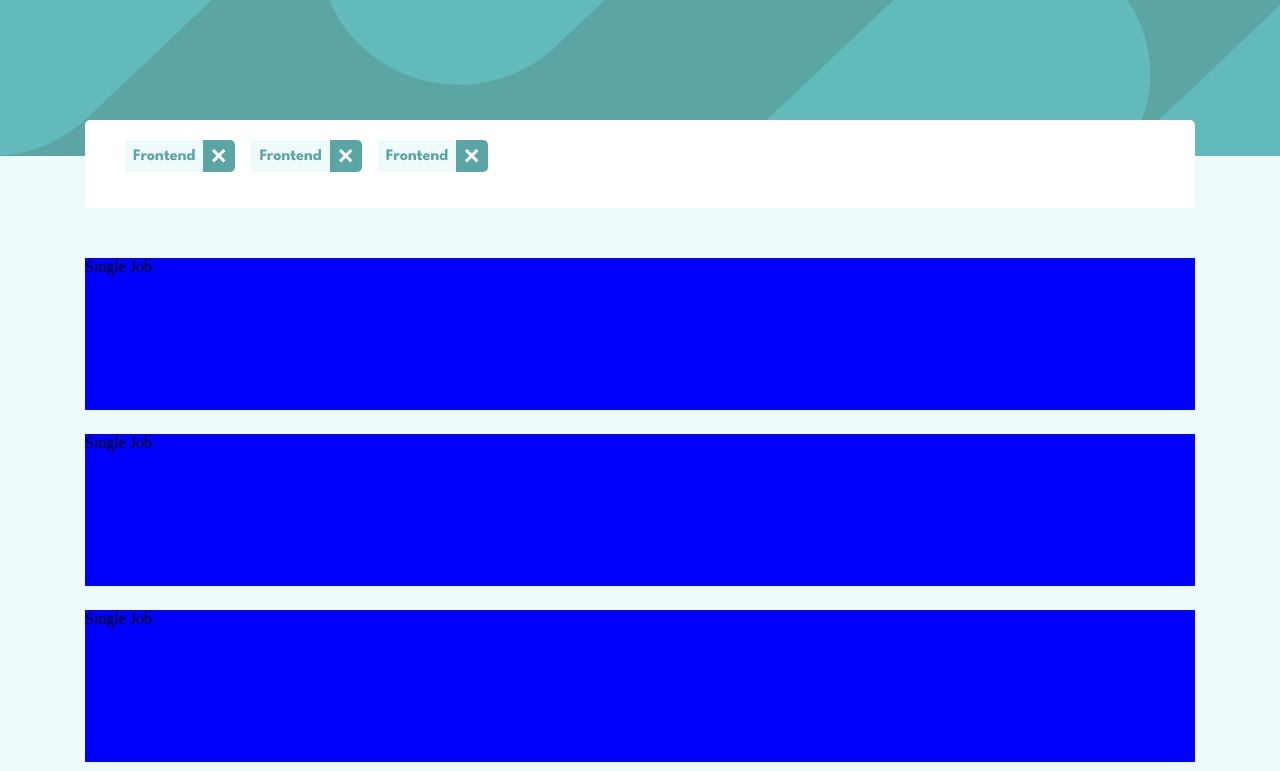
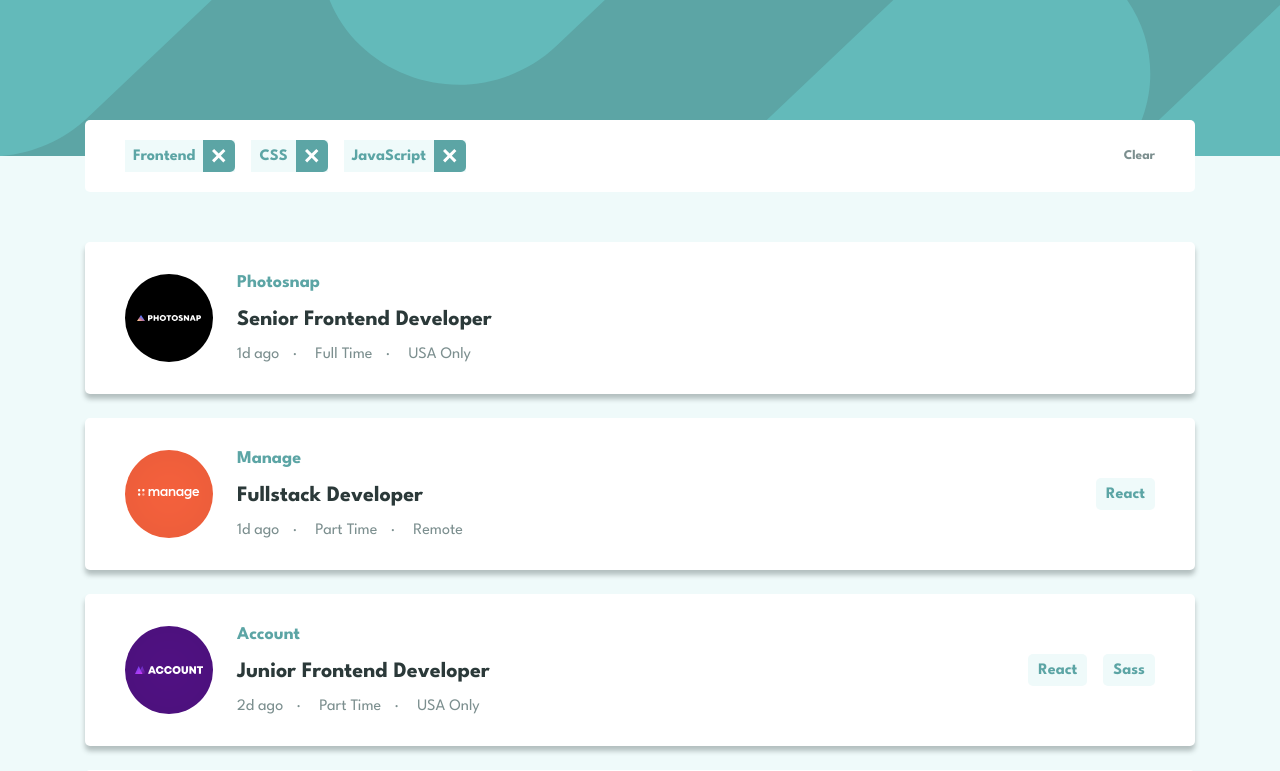
Before and after one commit to ahmetayyildiz66/job-listings-with-filtering, a Vue app: page / in a window 1280 px wide. Shown: the top 771 px of the page. Built offline with nearby package versions, Linux system fonts and the light colour scheme; the HTML template or start-up script is replaced by a standard one.

Commit message:
filters: add filters

```diff
--- a/data.json
+++ b/data.json
@@ -2,7 +2,7 @@
   {
     "id": 1,
     "company": "Photosnap",
-    "logo": "./images/photosnap.svg",
+    "logo": "photosnap.svg",
     "new": true,
     "featured": true,
     "position": "Senior Frontend Developer",
@@ -11,13 +11,17 @@
     "postedAt": "1d ago",
     "contract": "Full Time",
     "location": "USA Only",
-    "languages": ["HTML", "CSS", "JavaScript"],
+    "languages": [
+      "HTML",
+      "CSS",
+      "JavaScript"
+    ],
     "tools": []
   },
   {
     "id": 2,
     "company": "Manage",
-    "logo": "./images/manage.svg",
+    "logo": "manage.svg",
     "new": true,
     "featured": true,
     "position": "Fullstack Developer",
@@ -26,13 +30,17 @@
     "postedAt": "1d ago",
     "contract": "Part Time",
     "location": "Remote",
-    "languages": ["Python"],
-    "tools": ["React"]
+    "languages": [
+      "Python"
+    ],
+    "tools": [
+      "React"
+    ]
   },
   {
     "id": 3,
     "company": "Account",
-    "logo": "./images/account.svg",
+    "logo": "account.svg",
     "new": true,
     "featured": false,
     "position": "Junior Frontend Developer",
@@ -41,13 +49,18 @@
     "postedAt": "2d ago",
     "contract": "Part Time",
     "location": "USA Only",
-    "languages": ["JavaScript"],
-    "tools": ["React", "Sass"]
+    "languages": [
+      "JavaScript"
+    ],
+    "tools": [
+      "React",
+      "Sass"
+    ]
   },
   {
     "id": 4,
     "company": "MyHome",
-    "logo": "./images/myhome.svg",
+    "logo": "myhome.svg",
     "new": false,
     "featured": false,
     "position": "Junior Frontend Developer",
@@ -56,13 +69,16 @@
     "postedAt": "5d ago",
     "contract": "Contract",
     "location": "USA Only",
-    "languages": ["CSS", "JavaScript"],
+    "languages": [
+      "CSS",
+      "JavaScript"
+    ],
     "tools": []
   },
   {
     "id": 5,
     "company": "Loop Studios",
-    "logo": "./images/loop-studios.svg",
+    "logo": "loop-studios.svg",
     "new": false,
     "featured": false,
     "position": "Software Engineer",
@@ -71,13 +87,18 @@
     "postedAt": "1w ago",
     "contract": "Full Time",
     "location": "Worldwide",
-    "languages": ["JavaScript"],
-    "tools": ["Ruby", "Sass"]
+    "languages": [
+      "JavaScript"
+    ],
+    "tools": [
+      "Ruby",
+      "Sass"
+    ]
   },
   {
     "id": 6,
     "company": "FaceIt",
-    "logo": "./images/faceit.svg",
+    "logo": "faceit.svg",
     "new": false,
     "featured": false,
     "position": "Junior Backend Developer",
@@ -86,13 +107,17 @@
     "postedAt": "2w ago",
     "contract": "Full Time",
     "location": "UK Only",
-    "languages": ["Ruby"],
-    "tools": ["RoR"]
+    "languages": [
+      "Ruby"
+    ],
+    "tools": [
+      "RoR"
+    ]
   },
   {
     "id": 7,
     "company": "Shortly",
-    "logo": "./images/shortly.svg",
+    "logo": "shortly.svg",
     "new": false,
     "featured": false,
     "position": "Junior Developer",
@@ -101,13 +126,18 @@
     "postedAt": "2w ago",
     "contract": "Full Time",
     "location": "Worldwide",
-    "languages": ["HTML", "JavaScript"],
-    "tools": ["Sass"]
+    "languages": [
+      "HTML",
+      "JavaScript"
+    ],
+    "tools": [
+      "Sass"
+    ]
   },
   {
     "id": 8,
     "company": "Insure",
-    "logo": "./images/insure.svg",
+    "logo": "insure.svg",
     "new": false,
     "featured": false,
     "position": "Junior Frontend Developer",
@@ -116,13 +146,18 @@
     "postedAt": "2w ago",
     "contract": "Full Time",
     "location": "USA Only",
-    "languages": ["JavaScript"],
-    "tools": ["Vue", "Sass"]
+    "languages": [
+      "JavaScript"
+    ],
+    "tools": [
+      "Vue",
+      "Sass"
+    ]
   },
   {
     "id": 9,
     "company": "Eyecam Co.",
-    "logo": "./images/eyecam-co.svg",
+    "logo": "eyecam-co.svg",
     "new": false,
     "featured": false,
     "position": "Full Stack Engineer",
@@ -131,13 +166,18 @@
     "postedAt": "3w ago",
     "contract": "Full Time",
     "location": "Worldwide",
-    "languages": ["JavaScript", "Python"],
-    "tools": ["Django"]
+    "languages": [
+      "JavaScript",
+      "Python"
+    ],
+    "tools": [
+      "Django"
+    ]
   },
   {
     "id": 10,
     "company": "The Air Filter Company",
-    "logo": "./images/the-air-filter-company.svg",
+    "logo": "the-air-filter-company.svg",
     "new": false,
     "featured": false,
     "position": "Front-end Dev",
@@ -146,7 +186,12 @@
     "postedAt": "1mo ago",
     "contract": "Part Time",
     "location": "Worldwide",
-    "languages": ["JavaScript"],
-    "tools": ["React", "Sass"]
+    "languages": [
+      "JavaScript"
+    ],
+    "tools": [
+      "React",
+      "Sass"
+    ]
   }
 ]
--- a/src/App.vue
+++ b/src/App.vue
@@ -3,13 +3,7 @@
     <TheHeader />
     <main class="main">
       <JobFilters />
-      <div class="jobs">
-        <div class="jobs__job">Single Job</div>
-        <div class="jobs__job">Single Job</div>
-        <div class="jobs__job">Single Job</div>
-        <div class="jobs__job">Single Job</div>
-        <div class="jobs__job">Single Job</div>
-      </div>
+      <DevJobs />
     </main>
   </div>
 </template>
@@ -17,6 +11,7 @@
 <script lang="ts" setup>
 import TheHeader from "./components/TheHeader.vue";
 import JobFilters from "./components/JobFilters.vue";
+import DevJobs from "./components/DevJobs.vue";
 </script>
 
 <style lang="scss">
@@ -26,7 +21,7 @@ import JobFilters from "./components/JobFilters.vue";
   max-width: 144rem;
   margin: 0 auto;
   background-color: var(--clr-secondary);
-  height: 100vh;
+  padding-bottom: 3.4rem;
 }
 .main {
   max-width: 32.7rem;
@@ -44,16 +39,12 @@ import JobFilters from "./components/JobFilters.vue";
 }
 
 @media only screen and (min-width: 376px) {
+  .app {
+    padding-bottom: 12rem;
+  }
+
   .main {
     max-width: 111rem;
   }
-
-  .jobs {
-    &__job {
-      height: 15.2rem;
-      background-color: blue;
-      margin-bottom: 2.4rem;
-    }
-  }
 }
 </style>
--- /dev/null
+++ b/src/components/DevJob.vue
@@ -0,0 +1,138 @@
+<template>
+  <div class="job">
+    <img class="job__img" :src="require(`@/assets/${job.logo}`)" />
+    <div class="job__detail">
+      <div class="job__company">{{ job.company }}</div>
+      <h2 class="job__position">{{ job.position }}</h2>
+      <div class="job__work-type">
+        <span class="job__postedAt">{{ job.postedAt }}</span>
+        <span>{{ job.contract }}</span>
+        <span>{{ job.location }}</span>
+      </div>
+    </div>
+    <div class="job__tools">
+      <JobTool v-for="(tool, index) in job.tools" :tool="tool" :key="index" />
+    </div>
+  </div>
+</template>
+
+<script lang="ts" setup>
+import { defineProps } from "vue";
+import JobTool from "./JobTool.vue";
+
+interface Job {
+  id: number;
+  company: string;
+  contract: string;
+  featured: boolean;
+  location: string;
+  logo: string;
+  position: string;
+  postedAt: string;
+  role: string;
+  tools?: string[];
+}
+
+defineProps<{ job: Job }>();
+</script>
+
+<style lang="scss" scoped>
+.job {
+  position: relative;
+  height: 28.1rem;
+  margin-bottom: 4rem;
+  background-color: var(--clr-white);
+  border-radius: var(--size-border-radius);
+  box-shadow: 0 5px 5px rgba(#2b3939, 0.3);
+  padding: 4rem 2.4rem 2.4rem 2.4rem;
+  display: flex;
+  flex-direction: column;
+
+  &__company {
+    font-size: 1.8rem;
+    font-weight: 700;
+    color: var(--clr-primary);
+  }
+
+  &__position {
+    margin-top: 0.9rem;
+    font-size: 1.5rem;
+    font-weight: 700;
+    color: var(--clr-header);
+
+    &:hover {
+      cursor: pointer;
+      color: var(--clr-primary);
+    }
+  }
+
+  &__img {
+    position: absolute;
+    top: -2.4rem;
+    left: 2.4rem;
+    width: 4.8rem;
+    height: 4.8rem;
+  }
+
+  &__detail {
+    display: flex;
+    flex-direction: column;
+    height: 100%;
+  }
+
+  &__work-type {
+    margin-top: 0.8rem;
+    display: flex;
+    align-items: center;
+    color: var(--clr-text);
+
+    & > *:not(:last-child) {
+      position: relative;
+      &::after {
+        position: absolute;
+        content: ".";
+        right: -1.8rem;
+        top: -0.3rem;
+      }
+      margin-right: 3.6rem;
+    }
+  }
+
+  &__tools {
+    & > *:not(:last-child) {
+      margin-right: 1.6rem;
+    }
+  }
+}
+
+@media only screen and (min-width: 376px) {
+  .job {
+    height: 15.2rem;
+    padding: 3.2rem 4rem;
+    margin-bottom: 2.4rem;
+    flex-direction: row;
+    align-items: center;
+
+    &__img {
+      position: relative;
+      top: 0;
+      left: 0;
+      width: 8.8rem;
+      height: 8.8rem;
+    }
+
+    &__position {
+      font-size: 2.2rem;
+    }
+
+    &__detail {
+      margin-left: 2.4rem;
+      justify-content: space-between;
+    }
+
+    &__tools {
+      margin-left: auto;
+    }
+  }
+}
+</style>
--- /dev/null
+++ b/src/components/DevJobs.vue
@@ -0,0 +1,18 @@
+<template>
+  <section class="jobs">
+    <DevJob v-for="job in jobs" :key="job.id" :job="job" />
+  </section>
+</template>
+
+<script lang="ts" setup>
+import DevJob from "./DevJob.vue";
+import jobs from "../../data.json";
+
+console.log("jobs: ", jobs);
+</script>
+
+<style lang="scss" scoped>
+.jobs {
+  margin-top: 1.4rem;
+}
+</style>
--- a/src/components/FilterButton.vue
+++ b/src/components/FilterButton.vue
@@ -1,6 +1,6 @@
 <template>
   <button class="filter-btn">
-    <span class="filter-btn__tag">Frontend</span>
+    <span class="filter-btn__tag">{{ label }}</span>
     <span class="filter-btn__remove">
       <RemoveIcon fill-color="var(--clr-white)" :width="14" :height="14" />
     </span>
@@ -9,6 +9,14 @@
 
 <script lang="ts" setup>
 import RemoveIcon from "./icons/RemoveIcon.vue";
+import { defineProps } from "vue";
+
+defineProps({
+  label: {
+    type: String,
+    required: true,
+  },
+});
 </script>
 
 <style lang="scss" scoped>
--- a/src/components/JobFilters.vue
+++ b/src/components/JobFilters.vue
@@ -1,8 +1,12 @@
 <template>
   <section class="filters">
-    <FilterButton />
-    <FilterButton />
-    <FilterButton />
+    <div class="filters__list">
+      <FilterButton label="Frontend" />
+      <FilterButton label="CSS" />
+      <FilterButton label="JavaScript" />
+    </div>
+
+    <button class="filters__clear">Clear</button>
   </section>
 </template>
 
@@ -13,7 +17,7 @@ import FilterButton from "./FilterButton.vue";
 <style lang="scss" scoped>
 .filters {
   display: flex;
-  flex-wrap: wrap;
+  align-items: center;
   min-height: 7.2rem;
   background-color: green;
   transform: translateY(-3.6rem);
@@ -21,9 +25,26 @@ import FilterButton from "./FilterButton.vue";
   border-radius: var(--size-border-radius);
   background-color: var(--clr-white);
 
-  & > *:not(:last-child) {
-    margin-right: 1.6rem;
-    margin-bottom: 1.6rem;
+  &__list {
+    display: flex;
+    align-items: center;
+    flex-wrap: wrap;
+    gap: 1.6rem;
+  }
+
+  &__clear {
+    margin-left: auto;
+    background: none;
+    border: none;
+    color: var(--clr-text);
+    font-weight: 600;
+    transition: all 0.3s;
+
+    &:hover {
+      color: var(--clr-primary);
+      cursor: pointer;
+      text-decoration: underline;
+    }
   }
 }
 
--- /dev/null
+++ b/src/components/JobTool.vue
@@ -0,0 +1,31 @@
+<template>
+  <button class="tool">{{ tool }}</button>
+</template>
+
+<script lang="ts" setup>
+import { defineProps } from "vue";
+
+const props = defineProps<{ tool: string }>();
+
+console.log("pops tool: ", props);
+</script>
+
+<style lang="scss" scoped>
+.tool {
+  background-color: var(--clr-secondary);
+  border: none;
+  height: 3.2rem;
+  padding: 4px 1rem;
+  border-radius: var(--size-border-radius);
+  font-size: 1.6rem;
+  font-weight: 700;
+  color: var(--clr-primary);
+  transition: all 0.3s;
+
+  &:hover {
+    cursor: pointer;
+    color: var(--clr-secondary);
+    background-color: var(--clr-primary);
+  }
+}
+</style>
--- a/src/style/_base.scss
+++ b/src/style/_base.scss
@@ -10,4 +10,9 @@ html {
 
 body {
   font-size: 1.6rem;
+  font-family: "League Spartan", sans-serif;
 }
+
+button {
+  font-family: inherit;
+}
--- a/src/style/_colors.scss
+++ b/src/style/_colors.scss
@@ -3,4 +3,6 @@
   --clr-secondary: rgb(239, 250, 250);
   --clr-white: rgb(255, 255, 255);
   --clr-remove-bg: rgb(43, 57, 57);
+  --clr-text: rgb(124, 143, 143);
+  --clr-header: rgb(43, 57, 57);
 }
```
